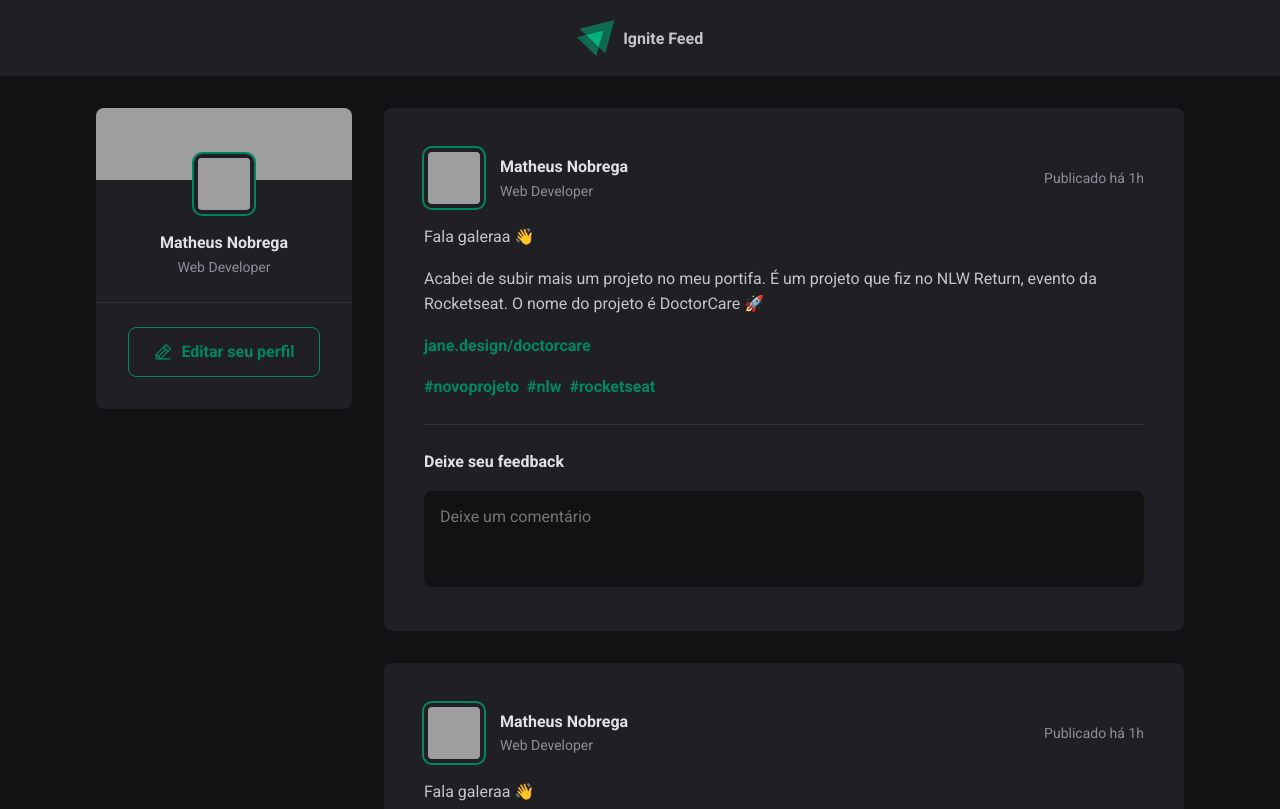
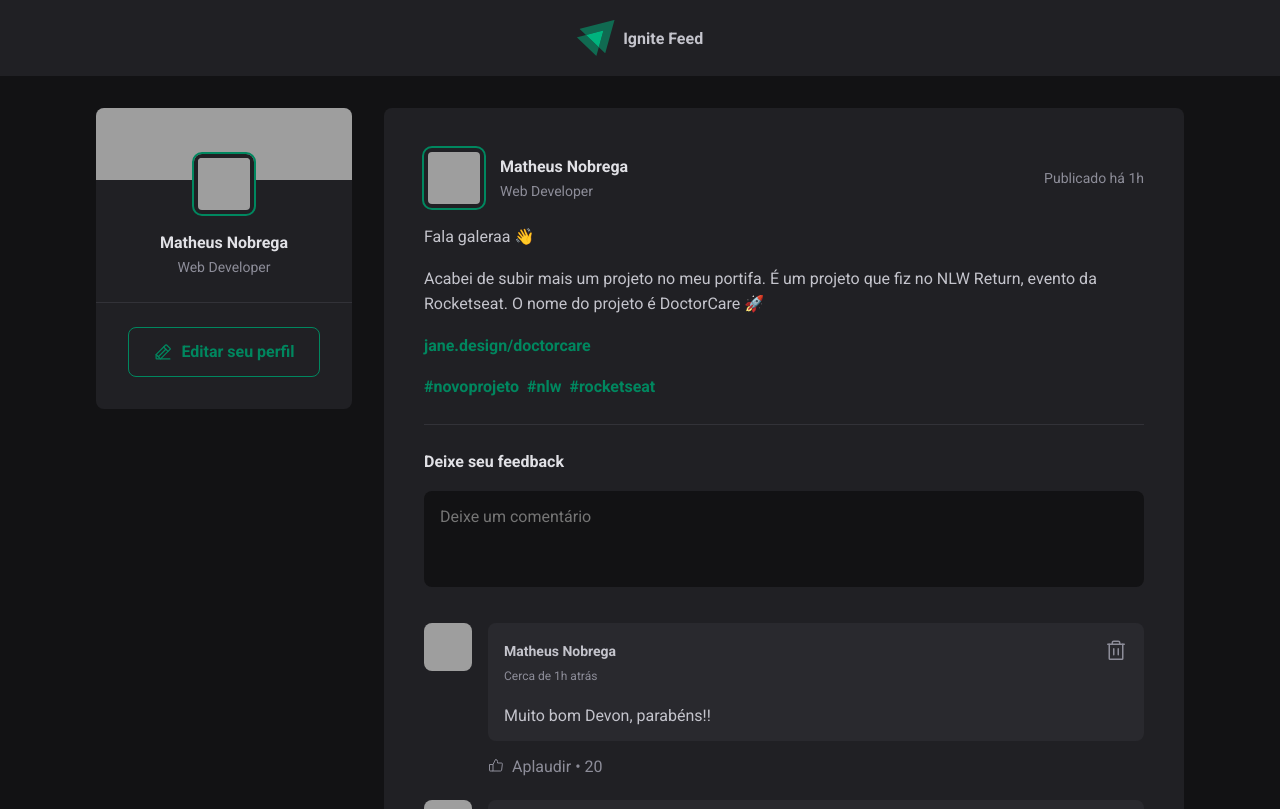
Before and after one commit to ma-nobrega/ignite-feed, a React (Vite) app: page / in a window 1280 px wide. Shown: the top 809 px of the page. Built offline with nearby package versions, Linux system fonts and the light colour scheme; grey boxes are pictures that could not be loaded.

Commit message:
add Comment component

```diff
--- /dev/null
+++ b/src/components/Comment.jsx
@@ -0,0 +1,29 @@
+import { ThumbsUp, Trash } from 'phosphor-react';
+import styles from './Comment.module.css';
+export function Comment() {
+  return (
+    <div className={styles.comment}>
+      <img src="https://github.com/ma-nobrega.png" alt="" />
+      <div className={styles.commentBox}>
+        <div className={styles.commentContent}>
+          <header>
+            <div className={styles.authorAndTime}>
+              <strong>Matheus Nobrega</strong>
+              <time title="11 de maio as 08:13h" dateTime='2022-05-11 08:13:30'>Cerca de 1h atrás</time>
+            </div>
+            <button title='Deletar comentário'>
+              <Trash size={24} />
+            </button>
+          </header>
+          <p>Muito bom Devon, parabéns!!</p>
+        </div>
+        <footer>
+          <button>
+            <ThumbsUp />
+            Aplaudir <span>20</span>
+          </button>
+        </footer>
+      </div>
+    </div>
+  )
+}
--- /dev/null
+++ b/src/components/Comment.module.css
@@ -0,0 +1,87 @@
+.comment {
+  margin-top: 1.5rem;
+  display: flex;
+  gap: 1rem;
+}
+
+.comment > img {
+  width: 3rem;
+  height: 3rem;
+  border-radius: 8px;
+}
+
+.commentBox {
+  flex: 1;
+}
+
+.commentContent {
+  background: var(--gray-700);
+  border-radius: 8px;
+  padding: 1rem;
+}
+
+.commentContent header {
+  display: flex;
+  align-items: flex-start;
+  justify-content: space-between;
+}
+
+.commentContent header button {
+  background: transparent;
+  border: 0;
+  color: var(--gray-400);
+  cursor: pointer;
+  line-height: 0;
+  border-radius: 2px;
+  transition: color 0.1s;
+}
+
+.commentContent header button:hover {
+  color: var(--red-500);
+}
+
+.authorAndTime strong {
+  display: block;
+  font-size: 0.875rem;
+  line-height: 1.6rem;
+}
+
+.authorAndTime time {
+  display: block;
+  font-size: 0.75rem;
+  line-height: 1.6rem;
+  color: var(--gray-400);
+}
+
+.commentContent p {
+  margin-top: 1rem;
+  color: var(--gray-300);
+}
+
+.commentBox footer {
+  margin-top: 1rem;
+}
+
+.commentBox footer button {
+  background: transparent;
+  border: 0;
+  color: var(--gray-400);
+  cursor: pointer;
+  display: flex;
+  align-items: center;
+  transition: color 0.1s;
+  border-radius: 2px;
+}
+
+.commentBox footer button:hover {
+  color: var(--green-300);
+}
+
+.commentBox footer button svg {
+  margin-right: 0.5rem;
+}
+
+.commentBox footer button span::before {
+  content: "\2022";
+  padding: 0 0.25rem;
+}
--- a/src/components/Post.jsx
+++ b/src/components/Post.jsx
@@ -1,3 +1,4 @@
+import { Comment } from './Comment';
 import styles from './Post.module.css';
 
 export function Post() {
@@ -30,6 +31,11 @@
           <button type='submit'>Publicar</button>
         </footer>
       </form>
+      <div className={styles.commentList}>
+        <Comment />
+        <Comment />
+        <Comment />
+      </div>
     </article>
   )
 }
--- a/src/components/Post.module.css
+++ b/src/components/Post.module.css
@@ -119,3 +119,7 @@
 .commentForm button[type="submit"]:hover {
   background: var(--green-300);
 }
+
+.commentList {
+  margin-top: 2rem;
+}
--- a/src/global.css
+++ b/src/global.css
@@ -10,6 +10,8 @@
 
   --green-300: #00b37e;
   --green-500: #00875f;
+
+  --red-500: #f75a68;
 }
 
 :focus {
```
